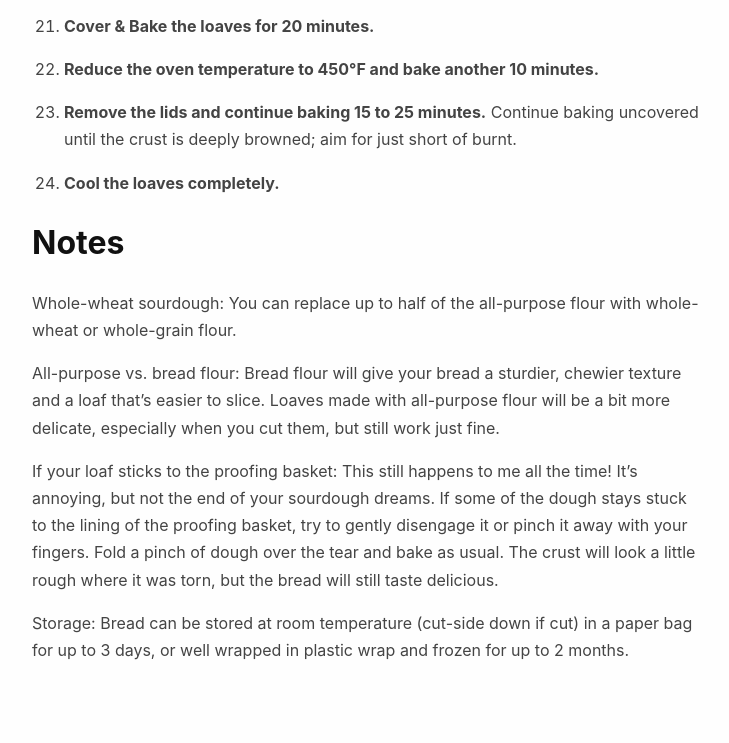
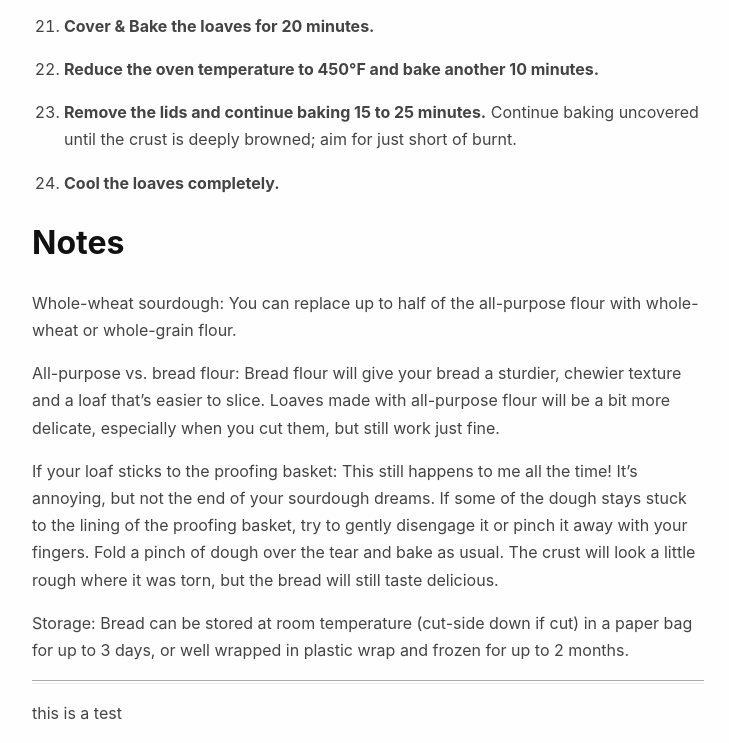
Before and after one commit to tbremer/sourdough, a website: page index.html in a window 1280 px wide. Shown: the part 3832-4575 px from the top of the page, without its empty margins (272-1001 px from the left). Before the commit the page ends 4528 px from the top, so only its background shows below. Drawn offline with Linux system fonts and the light colour scheme.

Commit message:
Update index.html

```diff
--- a/index.html
+++ b/index.html
@@ -83,5 +83,7 @@
 <p>All-purpose vs. bread flour: Bread flour will give your bread a sturdier, chewier texture and a loaf that’s easier to slice. Loaves made with all-purpose flour will be a bit more delicate, especially when you cut them, but still work just fine.</p>
 <p>If your loaf sticks to the proofing basket: This still happens to me all the time! It’s annoying, but not the end of your sourdough dreams. If some of the dough stays stuck to the lining of the proofing basket, try to gently disengage it or pinch it away with your fingers. Fold a pinch of dough over the tear and bake as usual. The crust will look a little rough where it was torn, but the bread will still taste delicious.</p>
 <p>Storage: Bread can be stored at room temperature (cut-side down if cut) in a paper bag for up to 3 days, or well wrapped in plastic wrap and frozen for up to 2 months.</p>
+  <hr />
+  this is a test
 </body>
 </html>
```
